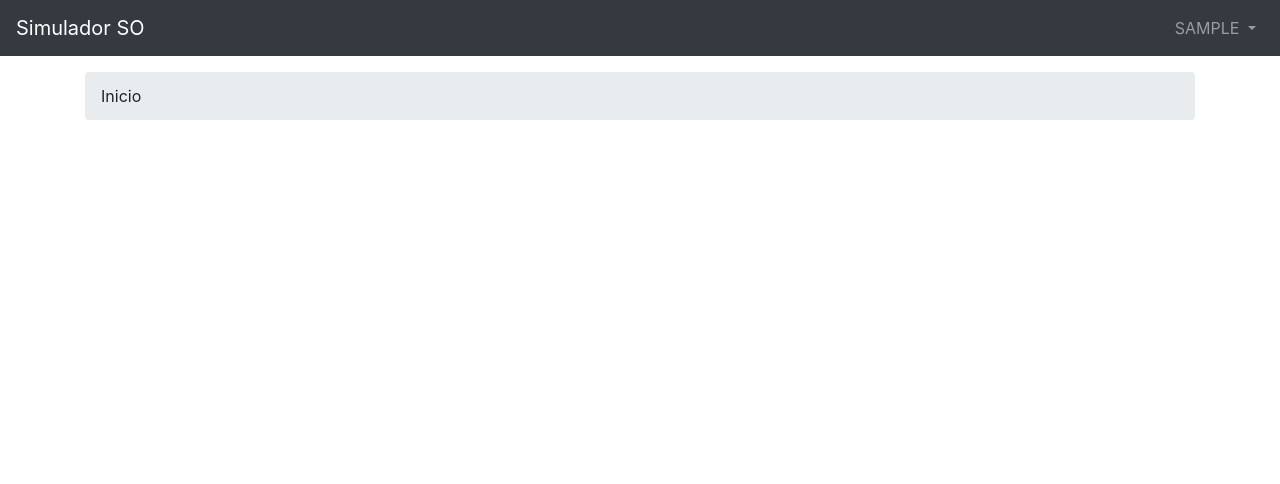
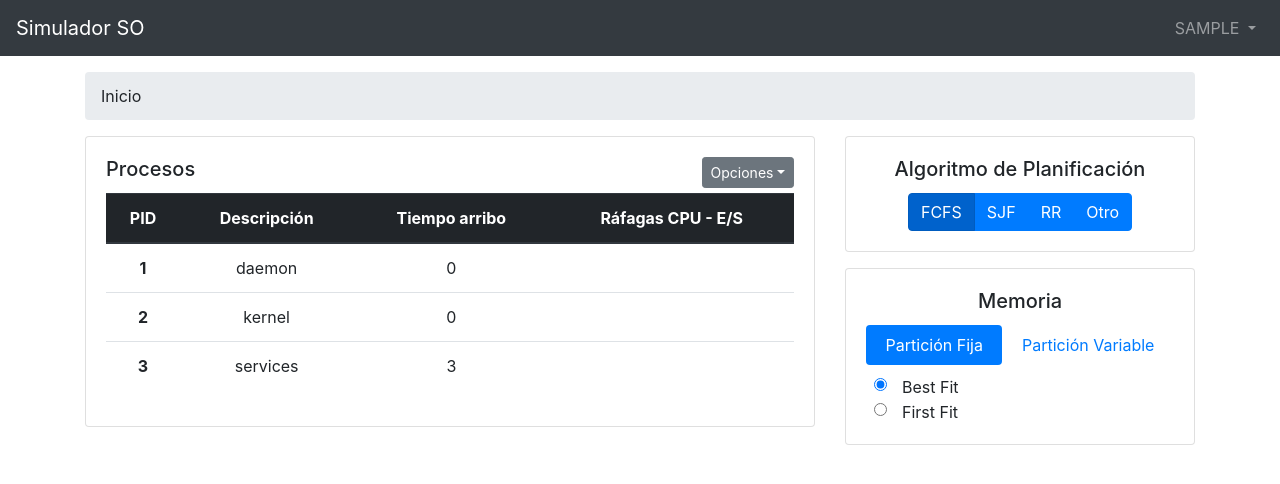
Before and after one commit to HoracioSoto/simulador, a Django app: page / in a window 1280 px wide. Shown: the top 484 px of the page. Run offline with Django 3.2, Linux system fonts and the light colour scheme; the visitor is signed in with stand-in values (Sample User, id 1); some libraries are stand-ins or nearby versions.

Commit message:
Maquetación: Home y modals.

```diff
--- a/app/templates/app/home.html
+++ b/app/templates/app/home.html
@@ -11,7 +11,122 @@
 
 {% block content %}
     <div class="row">
-        <div class="col">
-        </div>
+    	<form action="" class="col" method="post" name="simulacion">
+	    	<div class="row">
+		        <div class="col-8">
+        			<div class="card">
+						<div class="card-body">
+							<div class="dropdown float-right">
+								<button class="btn btn-secondary btn-sm dropdown-toggle" type="button" id="dropdownOpcionesProc" data-toggle="dropdown" aria-haspopup="true" aria-expanded="false">Opciones</button>
+								<div class="dropdown-menu" aria-labelledby="dropdownOpcionesProc">
+									<a class="dropdown-item" href="#" data-toggle="modal" data-target="#nuevoProcesoModal">Nuevo proceso</a>
+									<a class="dropdown-item" href="#" data-toggle="modal" data-target="#eliminarProcesoModal">Eliminar procesos</a>
+									<div class="dropdown-divider"></div>
+									<a class="dropdown-item" href="{% url 'index' %}">Reset</a>
+								</div>
+							</div>
+							<h5 class="card-title">Procesos</h5>
+							<table class="table table-hover text-center">
+								<thead class="thead-dark">
+									<tr>
+										<th scope="col">PID</th>
+										<th scope="col">Descripción</th>
+										<th scope="col">Tiempo arribo</th>
+										<th scope="col">Ráfagas CPU - E/S</th>
+									</tr>
+								</thead>
+								<tbody>
+									<tr>
+										<th scope="row">1</th>
+										<td>daemon</td>
+										<td>0</td>
+										<td></td>
+									</tr>
+									<tr>
+										<th scope="row">2</th>
+										<td>kernel</td>
+										<td>0</td>
+										<td></td>
+									</tr>
+									<tr>
+										<th scope="row">3</th>
+										<td>services</td>
+										<td>3</td>
+										<td></td>
+									</tr>
+								</tbody>
+							</table>
+						</div>
+					</div>
+		        </div>
+		        <div class="col-4">
+		        	<div class="row">
+		        		<div class="col">
+		        			<div class="card">
+								<div class="card-body text-center">
+									<h5 class="card-title">Algoritmo de Planificación</h5>
+									<div class="btn-group btn-group-toggle" data-toggle="buttons">
+										<label class="btn btn-primary active">
+											<input type="radio" name="algoritmo" id="btn-fcfs" autocomplete="off" value="fcfs" checked> FCFS
+										</label>
+										<label class="btn btn-primary">
+											<input type="radio" name="algoritmo" id="btn-sjf" autocomplete="off" value="sjf"> SJF
+										</label>
+										<label class="btn btn-primary">
+											<input type="radio" name="algoritmo" id="btn-rr" autocomplete="off" value="rr"> RR
+										</label>
+										<label class="btn btn-primary">
+											<input type="radio" name="algoritmo" id="btn-otro" autocomplete="off" value="other"> Otro
+										</label>
+									</div>
+								</div>
+							</div>
+		        		</div>
+		        		<div class="col mt-3">
+		        			<div class="card">
+								<div class="card-body">
+									<h5 class="card-title text-center">Memoria</h5>
+										<ul class="nav nav-pills nav-fill" id="nav-tab-memoria" role="tablist">
+											<li class="nav-item">
+												<a class="nav-item nav-link active" id="nav-particion-fija" data-toggle="tab" href="#tab-particion-fija" role="tab" aria-controls="nav-particion-fija" aria-selected="true">Partición Fija</a>
+											</li>
+											<li class="nav-item">
+												<a class="nav-item nav-link" id="nav-particion-variable" data-toggle="tab" href="#tab-particion-variable" role="tab" aria-controls="nav-particion-variable" aria-selected="false">Partición Variable</a>
+											</li>
+										</ul>
+									<div class="tab-content mt-2 ml-2" id="nav-memoria">
+										<div class="tab-pane fade show active" id="tab-particion-fija" role="tabpanel" aria-labelledby="nav-particion-fija">
+											<div class="form-check">
+												<input class="form-check-input" type="radio" name="memoria_tipo" id="pf-best-fit" value="pf-best-fit" checked>
+												<label class="form-check-label ml-2 align-middle" for="pf-best-fit">Best Fit</label>
+											</div>
+											<div class="form-check">
+												<input class="form-check-input" type="radio" name="memoria_tipo" id="pf-first-fit" value="pf-first-fit">
+												<label class="form-check-label ml-2 align-middle" for="pf-first-fit">First Fit</label>
+											</div>
+										</div>
+										<div class="tab-pane fade" id="tab-particion-variable" role="tabpanel" aria-labelledby="nav-particion-variable">
+											<div class="form-check">
+												<input class="form-check-input" type="radio" name="memoria_tipo" id="pv-worst-fit" value="pv-worst-fit">
+												<label class="form-check-label ml-2 align-middle" for="pv-worst-fit">Worst Fit</label>
+											</div>
+											<div class="form-check">
+												<input class="form-check-input" type="radio" name="memoria_tipo" id="pv-first-fit" value="pv-first-fit">
+												<label class="form-check-label ml-2 align-middle" for="pv-first-fit">First Fit</label>
+											</div>
+										</div>
+									</div>
+								</div>
+							</div>
+		        		</div>
+		        	</div>
+		        </div>
+		    </div>
+        </form>
     </div>
 {% endblock %}
+
+{% block modals %}
+	{% include 'app/modal_nuevo_proceso.html' %}
+	{% include 'app/modal_eliminar_proceso.html' %}
+{% endblock modals %}
--- a/app/templates/app/layout.html
+++ b/app/templates/app/layout.html
@@ -35,15 +35,15 @@
             {% endif %}
         </nav>
         <div class="container">
-            {% if user.is_authenticated %}
-                <nav aria-label="breadcrumb" class="mt-3">
-                    <ol class="breadcrumb">
-                        {% block breadcrumb %}{% endblock breadcrumb %}
-                    </ol>
-                </nav>
-            {% endif %}
+            <nav aria-label="breadcrumb" class="mt-3">
+                <ol class="breadcrumb">
+                    {% block breadcrumb %}{% endblock breadcrumb %}
+                </ol>
+            </nav>
             {% block content %}{% endblock content %}
         </div>
+
+        {% block modals %}{% endblock modals %}
 
         <script src="{% static 'app/js/jquery-3.3.1.min.js' %}"></script>
         <script src="{% static 'app/js/popper.min.js' %}"></script>
--- /dev/null
+++ b/app/templates/app/modal_eliminar_proceso.html
@@ -0,0 +1,20 @@
+<!-- Modal eliminar proceso -->
+<div class="modal fade" id="eliminarProcesoModal" tabindex="-1" role="dialog" aria-labelledby="eliminarProcesoLabel" aria-hidden="true">
+	<div class="modal-dialog modal-lg" role="document">
+		<div class="modal-content">
+			<div class="modal-header">
+				<h5 class="modal-title" id="eliminarProcesoLabel">Eliminar procesos</h5>
+				<button type="button" class="close" data-dismiss="modal" aria-label="Close">
+					<span aria-hidden="true">&times;</span>
+				</button>
+			</div>
+			<div class="modal-body">
+			...
+			</div>
+			<div class="modal-footer">
+				<button type="button" class="btn btn-secondary" data-dismiss="modal">Cerrar</button>
+				<button type="button" class="btn btn-primary">Guardar</button>
+			</div>
+		</div>
+	</div>
+</div>
--- /dev/null
+++ b/app/templates/app/modal_nuevo_proceso.html
@@ -0,0 +1,20 @@
+<!-- Modal nuevo proceso -->
+<div class="modal fade" id="nuevoProcesoModal" tabindex="-1" role="dialog" aria-labelledby="nuevoProcesoLabel" aria-hidden="true">
+	<div class="modal-dialog modal-lg" role="document">
+		<div class="modal-content">
+			<div class="modal-header">
+				<h5 class="modal-title" id="nuevoProcesoLabel">Nuevo proceso</h5>
+				<button type="button" class="close" data-dismiss="modal" aria-label="Close">
+					<span aria-hidden="true">&times;</span>
+				</button>
+			</div>
+			<div class="modal-body">
+			...
+			</div>
+			<div class="modal-footer">
+				<button type="button" class="btn btn-secondary" data-dismiss="modal">Cerrar</button>
+				<button type="button" class="btn btn-primary">Guardar</button>
+			</div>
+		</div>
+	</div>
+</div>
```
